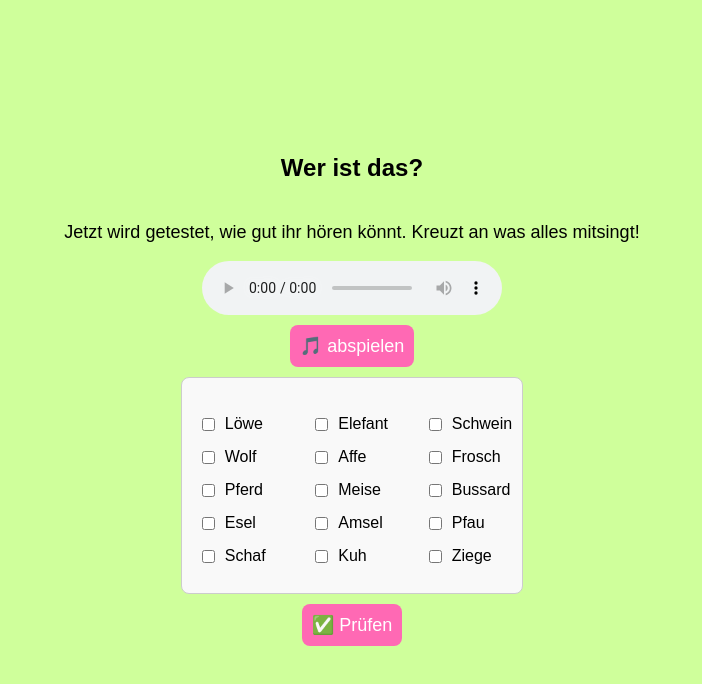
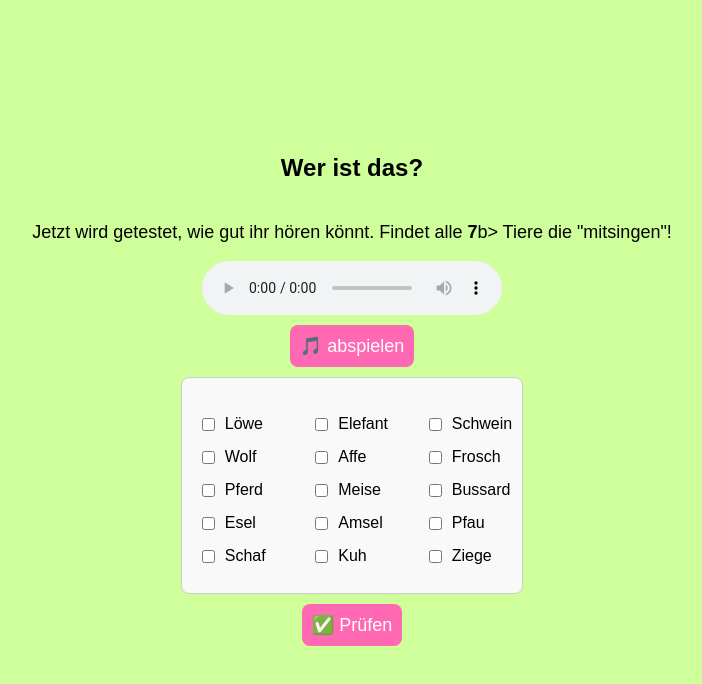
Before and after one commit to olekaufmann/Schnitzeljagd2025, a plain HTML site: page seite6.html in a window 1280 px wide. Shown: the whole page, without its empty margins (288-990 px from the left). Drawn offline with Linux system fonts and the light colour scheme.

Commit message:
Update seite6.html

```diff
--- a/seite6.html
+++ b/seite6.html
@@ -1,4 +1,3 @@
-
 <!DOCTYPE html>
 <html lang="de">
 <head>
@@ -75,7 +74,7 @@
 </head>
 <body>
   <h2>Wer ist das?</h2>
-  <p> Jetzt wird getestet, wie gut ihr hören könnt. Kreuzt an was alles mitsingt! </p>
+  <p> Jetzt wird getestet, wie gut ihr hören könnt. Findet alle <b>7</b>b> Tiere die "mitsingen"! </p>
 
   <audio id="meinAudio" controls>
   <source src="audio/tiere.mp3" type="audio/mpeg">
```
